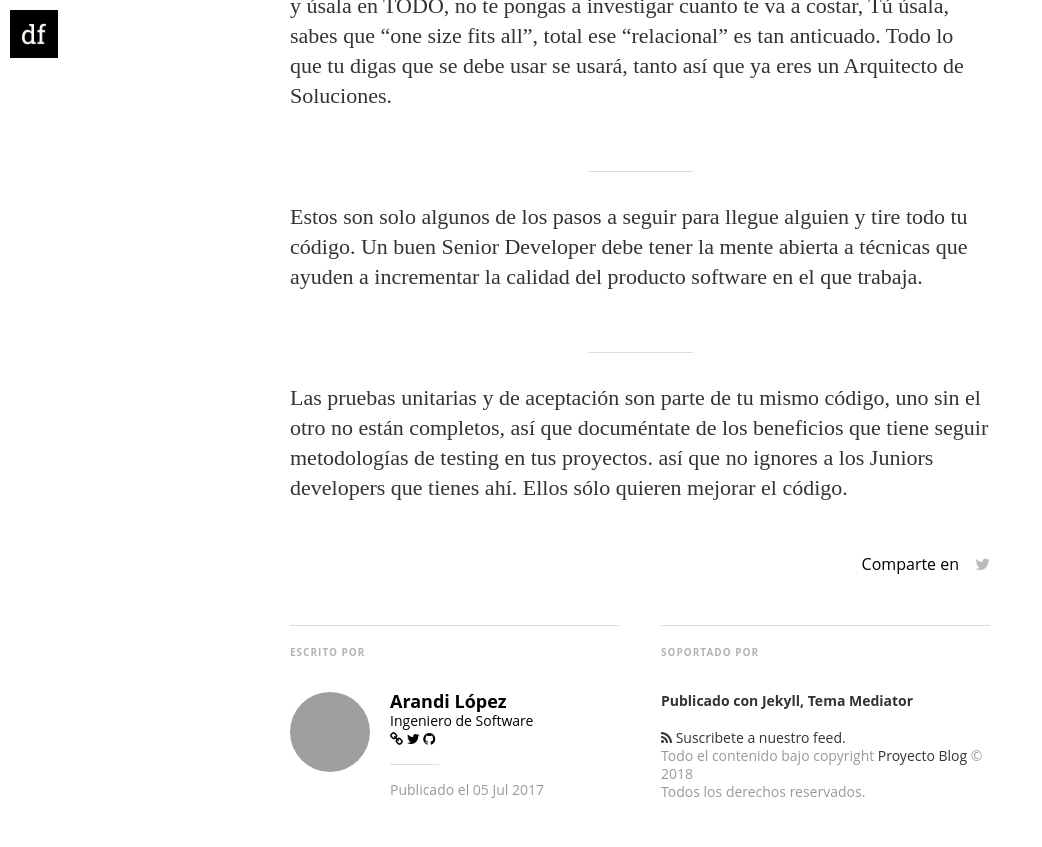
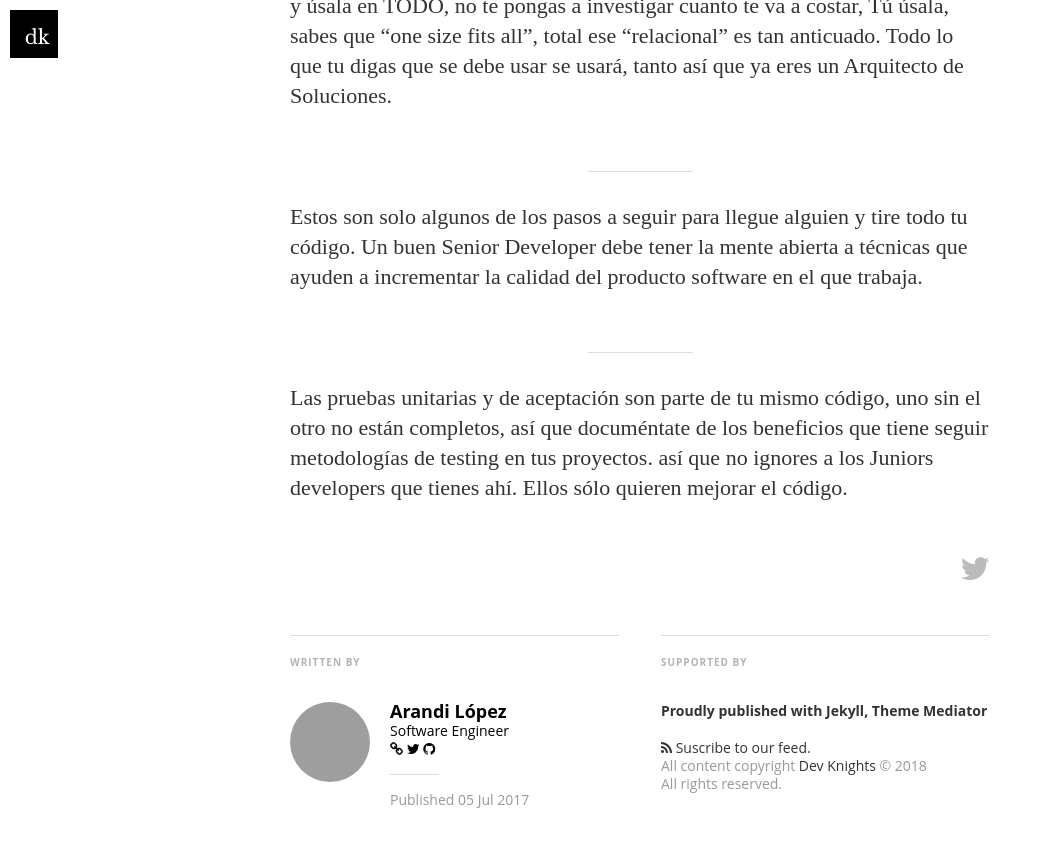
Before and after one commit to dev-knights/dev-knights.github.io, a Jekyll site: the page built from _posts/2017-07-05-como-hacer-que-reescriban-tu-codigo.markdown, in a window 1280 px wide and 900 px high, scrolled down 2092 px. Shown: the top 847 px of the window, without its empty margins (0-1042 px from the left). Built offline with Jekyll 4.4.1, drawn with Linux system fonts in a browser that asks for light colours; nearby versions of some CDN libraries; some web fonts are replaced; grey boxes are pictures that could not be loaded.

Commit message:
Apply dev knights layout

```diff
--- a/_config.yml
+++ b/_config.yml
@@ -4,13 +4,13 @@ plugins:
   - jekyll-paginate
 
 # Site settings
-title: "Proyecto Blog"
+title: Dev Knights
 description: > # this means to ignore newlines until "email:"
-   Un blog sobre Ingeniería de Software
-
-email: contacto@proyectoblog.co
+  Blogging about Software Engineering
+timezone: America/Mexico_City
+email: contact@devknights.com
 #blog logo
-logo: "/assets/images/df_logo.jpg"
+logo: "/assets/images/logo.png"
 float_logo: true # true, false (default)
 
 # blog cover
@@ -19,7 +19,7 @@ float_logo: true # true, false (default)
 authors:
   arandi:
     name: Arandi López
-    bio: Ingeniero de Software
+    bio: Software Engineer
     twitter: arandilopez
     github: arandilopez
     homepage: https://arandilopez.me
@@ -27,7 +27,7 @@ authors:
 
 paginate:	5
 
-url: "https://proyectoblog.co" # the base hostname & protocol for your site
+url: "https://devknights.com" # the base hostname & protocol for your site
 baseurl: ""
 #used to display twitter cards
 twitter_handle: '@arandilopez'
@@ -40,18 +40,17 @@ twitter_handle: '@arandilopez'
 # social icons and sharing options
 social:
   - icon:	twitter
-    url:	https://twitter.com/proyectoblog
-    desc: Síguenos en twitter
+    url:	https://twitter.com/devknights
+    desc: Follow us on twitter
     share_url: http://twitter.com/share
     share_title: ?text=
     share_link: "&amp;url="
 
-#  - icon:	facebook
-#    url:	https://facebook.com/???
-#    desc: Connect with me facebook
-#    share_url: https://www.facebook.com/sharer.php
-#    share_title: ?t=
-#    share_link: "&amp;u="
+  # - icon:	facebook
+  #   # url:	https://facebook.com/???
+  #   # desc: Connect with me facebook
+  #   share_url: https://www.facebook.com/sharer/sharer.php?app_id=229963537383921&amp;display=popup
+  #   share_link: "&amp;u="
 
 #  - icon:	google-plus
 #    url:	https://google.com/???
--- a/_includes/footer.html
+++ b/_includes/footer.html
@@ -1,10 +1,10 @@
 <!-- footer start -->
 
 <footer class="site-footer">
-  <a class="subscribe" href="{{ "/feed.xml" | prepend: site.baseurl }}"> <span class="tooltip"> <i class="fa fa-rss"></i> Suscribete!</span></a>
+  <a class="subscribe" href="{{ "/feed.xml" | prepend: site.baseurl }}"> <span class="tooltip"> <i class="fa fa-rss"></i> Subscribe!</span></a>
     <div class="inner">
-         <section class="copyright">Todo el contenido bajo copyright <a href="mailto:{{ site.email}}">{{ site.name }}</a> &copy; {{ site.time | date: '%Y' }} &bull; Todos los derechos reservados.</section>
-         <section class="poweredby">Hecho con <a href="http://jekyllrb.com"> Jekyll</a>, Tema <a href="https://github.com/dirkfabisch/mediator">Mediator</a></section>
+         <section class="copyright">All content copyright <a href="mailto:{{ site.email}}">{{ site.name }}</a> &copy; {{ site.time | date: '%Y' }} &bull; All rights reserved.</section>
+         <section class="poweredby">Made with <a href="http://jekyllrb.com"> Jekyll</a>, Theme <a href="https://github.com/dirkfabisch/mediator">Mediator</a></section>
     </div>
 </footer>
 
--- a/_includes/head.html
+++ b/_includes/head.html
@@ -37,7 +37,7 @@
   {% if page.date %}<meta property="article:published_time" content="{{ page.date | date_to_xmlschema }}">{% endif %}
 
   <link rel="canonical" href="{{ page.url | replace:'index.html','' | prepend: site.baseurl | prepend: site.url }}"/>
-  <link rel="shortcut icon" href="{{ "/assets/images/favicon.png" | prepend: site.baseurl }}" type="image/png"/>
+  <link rel="shortcut icon" href="{{ "/assets/images/favicon.ico" | prepend: site.baseurl }}" type="image/ico"/>
   <link rel="stylesheet" href="//brick.a.ssl.fastly.net/Linux+Libertine:400,400i,700,700i/Open+Sans:400,400i,700,700i">
   <link href="//maxcdn.bootstrapcdn.com/font-awesome/4.2.0/css/font-awesome.min.css" rel="stylesheet">
 
--- a/_layouts/post.html
+++ b/_layouts/post.html
@@ -25,7 +25,7 @@
               <time datetime="{{ page.date | date: "%F %R" }}">
                 {{ page.date | date_to_string }} -
               </time>
-              <span class="post-reading-time"></span> lectura
+              <span class="post-reading-time"></span> read
             </div>
             <div style="text-align:center">
               <a href="#topofpage" class="topofpage"><i class="fa fa-angle-down"></i></a>
@@ -57,12 +57,11 @@
         </section>
         <footer class="post-footer">
           <section class="share">
-            Comparte en
             {% for social in site.social %}
               {% if social.share_url != null %}
-                <a class="icon-{{ social.icon }}" href="{{ social.share_url }}{% if social.share_title %}{{ social.share_title }}{{page.title | cgi_escape}} por {{author.name | cgi_escape}}{% endif %}{{ social.share_link }}{{site.url}}{{site.baseurl}}{{page.id}}"
-                  onclick="window.open(this.href, '{{ social.icon }}-share', 'width=550,height=255');return false;">
-                <i class="fa fa-{{ social.icon }}"></i><span class="hidden">{{ social.icon }}</span>
+                <a class="icon-{{ social.icon }}" href="{{ social.share_url }}{% if social.share_title %}{{ social.share_title }}{{page.title | cgi_escape}}{% endif %}{{ social.share_link }}{{site.url}}{{site.baseurl}}{{page.id}}"
+                  onclick="window.open(this.href, '{{ social.icon }}-share', 'width=550,height=255');return false;" title="Share on {{social.icon | capitalize}}">
+                <i class="fa fa-{{ social.icon }} fa-2x"></i><span class="hidden">{{ social.icon }}</span>
                 </a>
               {% endif %}
             {% endfor %}
@@ -70,9 +69,8 @@
         </footer>
         <div class="bottom-teaser cf">
           <div class="isLeft">
-            <h5 class="index-headline featured"><span>Escrito por</span></h5>
+            <h5 class="index-headline featured"><span>Written by</span></h5>
             <section class="author">
-
               <div class="author-image" style="background-image: url({{author.image | prepend: site.baseurl}})">Blog Logo</div>
               <h4>{{ author.name }}</h4>
               <p class="bio">
@@ -89,16 +87,18 @@
                 {% endif %}
               </p>
               <hr>
-              <p class="published">Publicado el <time datetime="{{ page.date | date: "%F %R" }}">{{ page.date | date_to_string }}</time></p>
+              <p class="published">Published
+                <time datetime="{{ page.date | date: "%F %R" }}">{{ page.date | date_to_string }}</time>
+              </p>
             </section>
           </div>
           <div class="isRight">
-            <h5 class="index-headline featured"><span>Soportado por</span></h5>
+            <h5 class="index-headline featured"><span>Supported by</span></h5>
             <footer class="site-footer">
-              <section class="poweredby">Publicado con <a href="http://jekyllrb.com"> Jekyll</a>, Tema <a href="https://github.com/dirkfabisch/mediator">Mediator</a></section>
-              <a class="subscribe" href="{{ "/feed.xml" | prepend: site.baseurl }}"> <span class="tooltip"> <i class="fa fa-rss"></i> Suscribete a nuestro feed.</span></a>
+              <section class="poweredby">Proudly published with <a href="http://jekyllrb.com"> Jekyll</a>, Theme <a href="https://github.com/dirkfabisch/mediator">Mediator</a></section>
+              <a class="subscribe" href="{{ "/feed.xml" | prepend: site.baseurl }}"> <span class="tooltip"> <i class="fa fa-rss"></i> Suscribe to our feed.</span></a>
               <div class="inner">
-                <section class="copyright">Todo el contenido bajo copyright <a href="{{blog.url}}/"> {{site.title}}</a> &copy; {{ site.time | date: '%Y' }}<br>Todos los derechos reservados.</section>
+                <section class="copyright">All content copyright <a href="{{blog.url}}/"> {{site.title}}</a> &copy; {{ site.time | date: '%Y' }}<br>All rights reserved.</section>
               </div>
             </footer>
           </div>
```
Also changed, not shown: about.md (+1 -13 lines), index.html (+7 -7 lines), README.md, assets/article_images/2014-11-30-mediator_features/night-track-mobile.JPG (deleted), assets/images/author.jpg (deleted), assets/images/background_image.jpg (deleted), assets/images/df_logo.jpg (deleted), assets/images/favicon.ico (added), assets/images/favicon.png (deleted), assets/images/logo.png (added), assets/images/screenshot1.jpg (deleted), assets/images/screenshot2.jpg (deleted), assets/images/screenshot3.jpg (deleted), favicon.ico, 2 other files.
